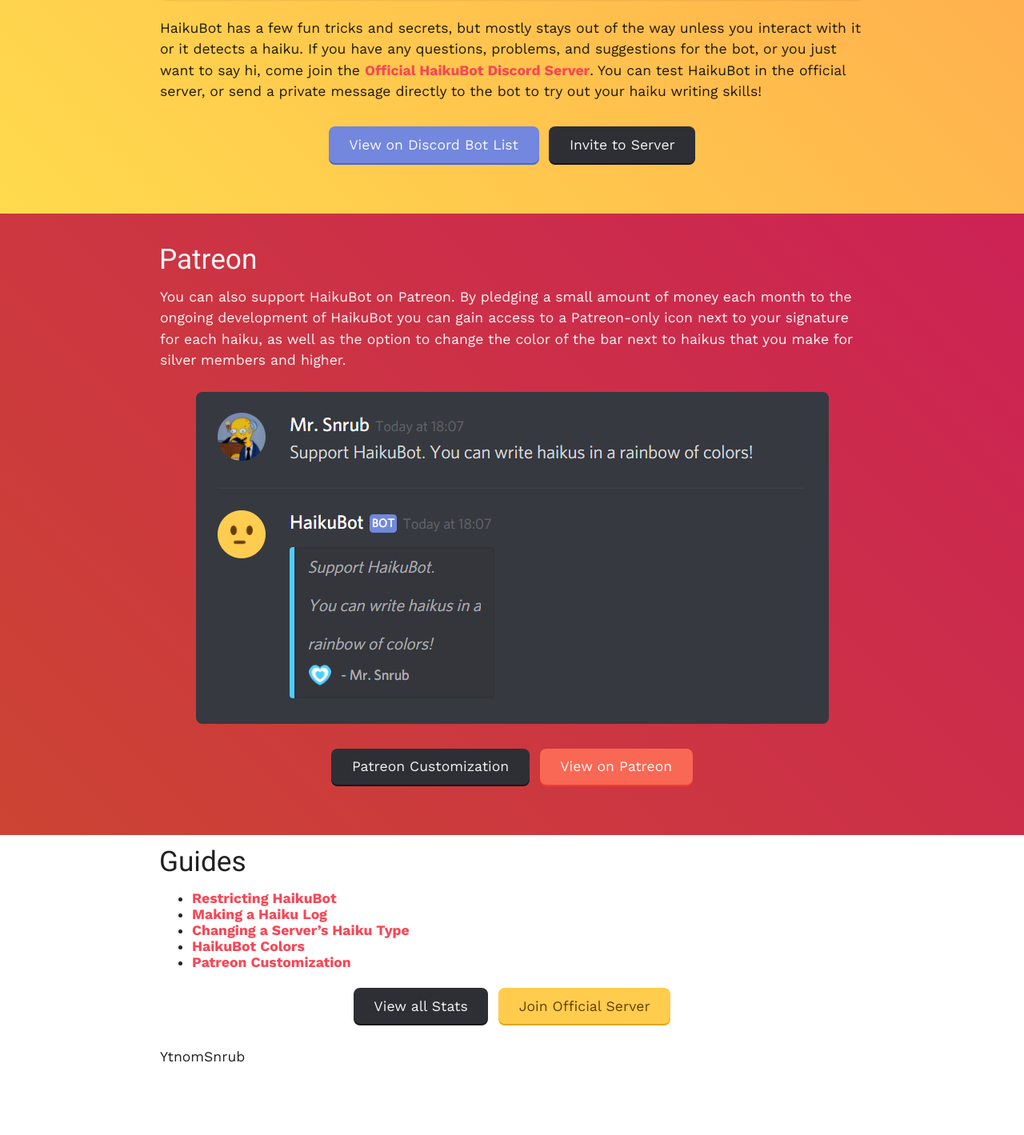
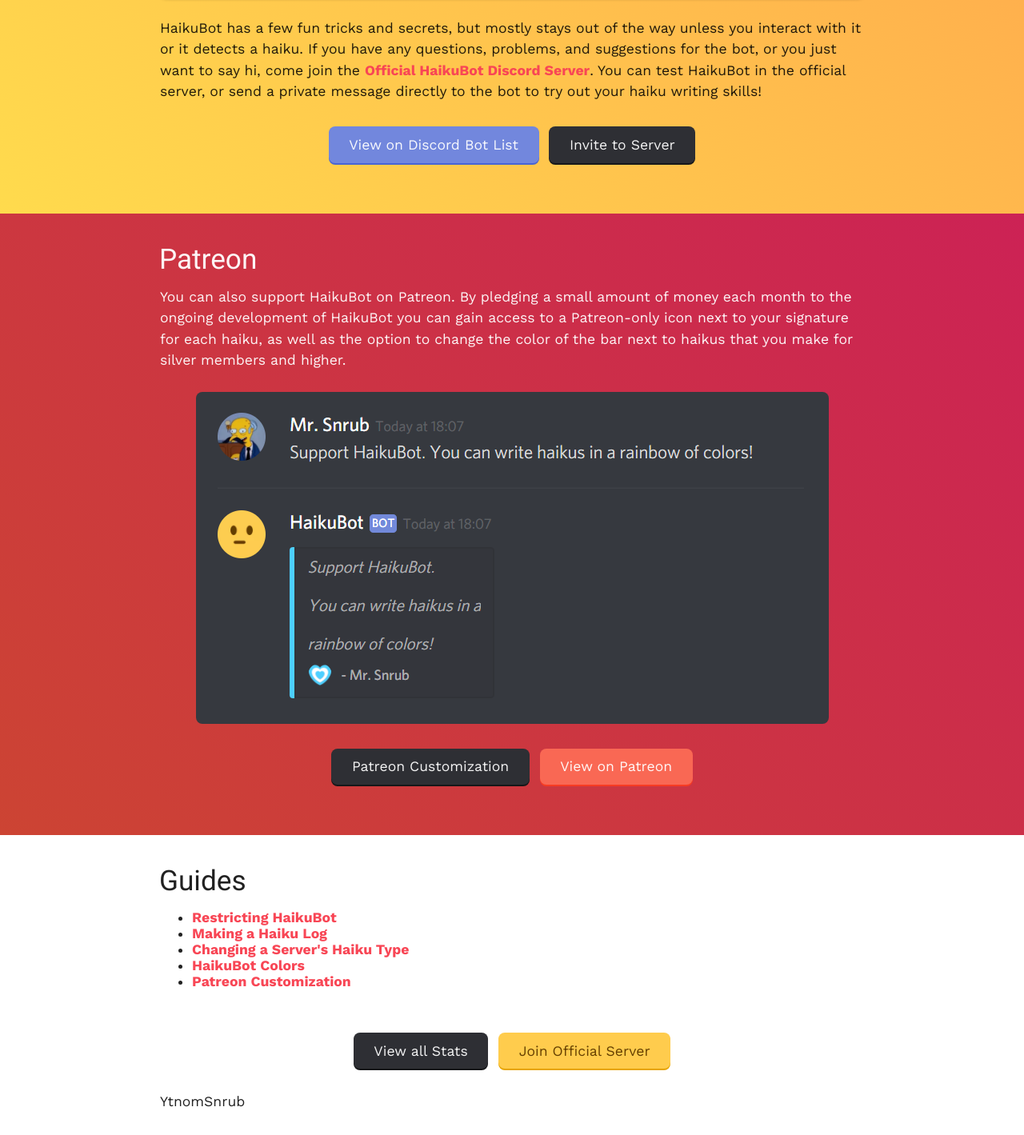
Before and after one commit to YtnomSnrub/ytnomsnrub.github.io, a Jekyll site: the page built from haikubot/index.md, in a window 1280 px wide, cut to the strip 977-2396 px from the top of the page. Shown: the whole strip at 80% size. Built offline with Jekyll 4.4.1, drawn with Linux system fonts in a browser that asks for light colours; nearby versions of some CDN libraries; our own code applies the rules of GitHub Pages for plain Markdown files; before the commit the page ends 2340 px from its top, so only the background shows below that.

Commit message:
Neatened panels

```diff
--- /dev/null
+++ b/_includes/content/haikubot-guides.html
@@ -0,0 +1,12 @@
+<div class="content-panel">
+    <h2>Guides</h2>
+
+    <ul>
+        <li><a href="/haikubot/guides/restricting-haikubot">Restricting HaikuBot</a></li>
+        <li><a href="/haikubot/guides/making-a-haiku-log">Making a Haiku Log</a></li>
+        <li><a href="/haikubot/guides/changing-a-servers-haiku-type">Changing a Server's Haiku Type</a></li>
+
+        <li><a href="/haikubot/guides/haikubot-colors">HaikuBot Colors</a></li>
+        <li><a href="/haikubot/guides/patreon-customization">Patreon Customization</a></li>
+    </ul>
+</div>
--- a/_includes/content/haikubot-info.html
+++ b/_includes/content/haikubot-info.html
@@ -1,11 +1,5 @@
 <div class="content-panel panel-haikubot">
-    {% if include.title %}
-    {% if include.title_type %}
-    <{{ include.title_type }}>{{ include.title }}</{{ include.title_type }}>
-    {% else %}
-    <h2>{{ include.title }}</h2>
-    {% endif %}
-    {% endif %}
+    {{ include.title }}
 
     <div class="button-row">
         <div class="stat-count haiku-count">
@@ -24,8 +18,7 @@
 
     {% if include.show_widget %}
     <img class="discord-bot-widget"
-        src="https://discordbots.org/api/widget/372175794895585280.svg?usernamecolor=FAFAFA&topcolor=222222&middlecolor=2e2f34&datacolor=643f00&labelcolor=643f00&highlightcolor=FFCC4D"
-        />
+        src="https://discordbots.org/api/widget/372175794895585280.svg?usernamecolor=FAFAFA&topcolor=222222&middlecolor=2e2f34&datacolor=643f00&labelcolor=643f00&highlightcolor=FFCC4D" />
     {% endif %}
 
     <p>HaikuBot has a few fun tricks and secrets, but mostly stays out of the way unless you interact with it or it
--- a/_includes/content/haikubot-patreon.html
+++ b/_includes/content/haikubot-patreon.html
@@ -1,11 +1,5 @@
 <div class="content-panel panel-patreon">
-    {% if include.title %}
-    {% if include.title_type %}
-    <{{ include.title_type }}>{{ include.title }}</{{ include.title_type }}>
-    {% else %}
-    <h2>{{ include.title }}</h2>
-    {% endif %}
-    {% endif %}
+    <h2>Patreon</h2>
 
     <p>You can also support HaikuBot on Patreon. By pledging a small amount of money each month to the ongoing
         development of HaikuBot you can gain access to a Patreon-only icon next to your signature for each haiku, as
--- a/_includes/content/kingdom-info.html
+++ b/_includes/content/kingdom-info.html
@@ -1,7 +1,5 @@
 <div class="content-panel panel-kingdom">
-    {% if include.title %}
-    <h2>{{ include.title }}</h2>
-    {% endif %}
+    <h2>Kingdom</h2>
 
     <p>Kingdom is a smart random card picker for the Dominion card game. Using its deep knowledge of what every single
         card in the game does, and how all the cards interact with one another, Kingdom creates dynamic and interesting
--- a/_includes/content/modis-info.html
+++ b/_includes/content/modis-info.html
@@ -1,7 +1,5 @@
 <div class="content-panel panel-modis">
-    {% if include.title %}
-    <h2>{{ include.title }}</h2>
-    {% endif %}
+    <h2>Modis</h2>
 
     <p>Modis is a modular discord bot, designed to be both flexible and easily extendable. It features a music module
         with an interactive GUI, as well as tools for moderation and a growing community developing new modules all the
--- a/_scss/page/panels.scss
+++ b/_scss/page/panels.scss
@@ -5,20 +5,6 @@
 
     padding-top: 24px;
     padding-bottom: 32px;
-
-    &,
-    h1,
-    h2 {
-        color: $text-color-alt;
-    }
-
-    a:not(.button) {
-        color: $secondary-color-alt;
-    }
-
-    &::before {
-        background: $background-color-alt;
-    }
 
     &::before {
         position: absolute;
@@ -51,12 +37,32 @@
     }
 
     &.panel-patreon {
+        &,
+        h1,
+        h2 {
+            color: $text-color-alt;
+        }
+
+        a:not(.button) {
+            color: $secondary-color-alt;
+        }
+
         &::before {
             background: linear-gradient(45deg, $patreon-color-background-1 0%, $patreon-color-background-2 100%);
         }
     }
 
     &.panel-modis {
+        &,
+        h1,
+        h2 {
+            color: $text-color-alt;
+        }
+
+        a:not(.button) {
+            color: $secondary-color-alt;
+        }
+
         &::before {
             background: linear-gradient(45deg, $modis-color-background-1 0%, $modis-color-background-2 100%);
         }
--- a/haikubot/index.md
+++ b/haikubot/index.md
@@ -2,17 +2,11 @@
 title: "HaikuBot"
 ---
 
-{% include content/haikubot-info.html show_widget=true title="HaikuBot" title_type="h1" %}
+{% include content/haikubot-info.html show_widget=true title="<h1>HaikuBot</h1>" %}
 
-{% include content/haikubot-patreon.html title="Patreon" %}
+{% include content/haikubot-patreon.html %}
 
-## Guides
-
-- [Restricting HaikuBot](/haikubot/guides/restricting-haikubot)
-- [Making a Haiku Log](/haikubot/guides/making-a-haiku-log)
-- [Changing a Server's Haiku Type](/haikubot/guides/changing-a-servers-haiku-type)
-- [HaikuBot Colors](/haikubot/guides/haikubot-colors)
-- [Patreon Customization](/haikubot/guides/patreon-customization)
+{% include content/haikubot-guides.html %}
 
 <div class="button-row">
     <a class="button" href="/haikubot/stats">
```
Also changed, not shown: index.md (+2 -2 lines).
